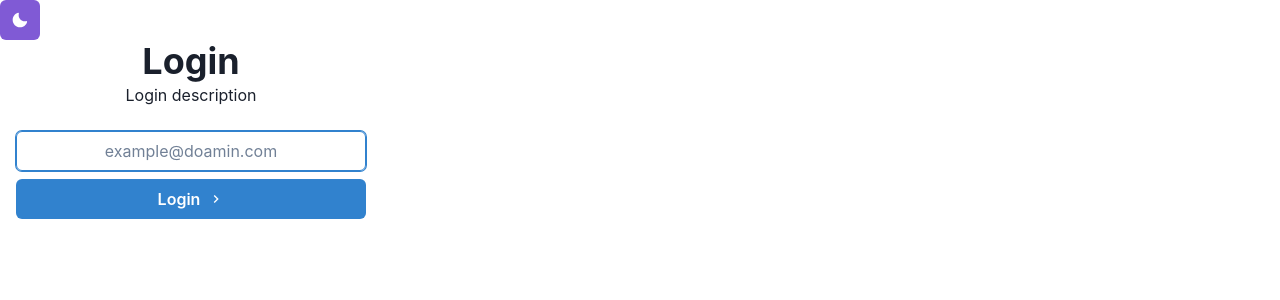
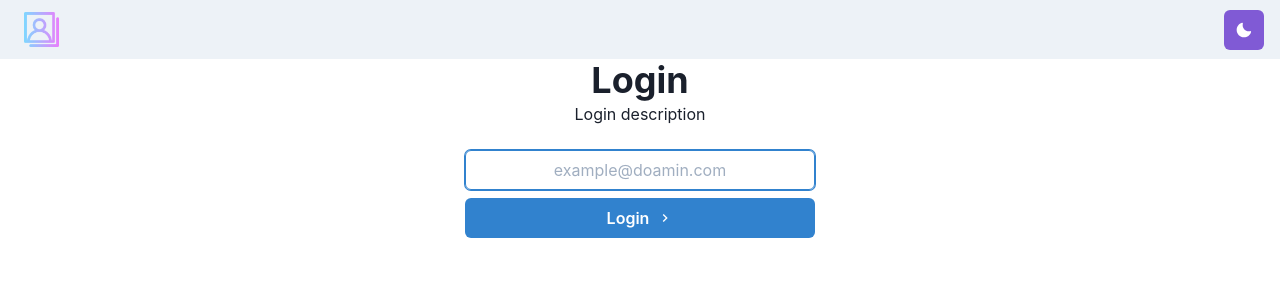
Before and after one commit to radoslavtomas/addressbook, a React (Vite) app: page / in a window 1280 px wide. Shown: the top 300 px of the page. Built offline with nearby package versions, Linux system fonts and the light colour scheme.

Commit message:
introduced layouts

```diff
--- a/package.json
+++ b/package.json
@@ -12,9 +12,11 @@
   "dependencies": {
     "@chakra-ui/icons": "^2.1.1",
     "@chakra-ui/react": "^2.8.1",
+    "@chakra-ui/theme-tools": "^2.1.1",
     "@emotion/react": "^11.11.1",
     "@emotion/styled": "^11.11.0",
     "framer-motion": "^10.16.4",
+    "prop-types": "^15.8.1",
     "react": "^18.2.0",
     "react-dom": "^18.2.0"
   },
--- a/src/App.jsx
+++ b/src/App.jsx
@@ -1,14 +1,10 @@
 import Login from './components/Login/Login.jsx'
-import ThemeToggleButton from './components/ThemeToggleButton.jsx'
 import './App.css'
 
 function App () {
   return (
     <>
-      <div>
-        <ThemeToggleButton/>
-        <Login/>
-      </div>
+      <Login/>
     </>
   )
 }
--- a/src/components/Login/Login.jsx
+++ b/src/components/Login/Login.jsx
@@ -1,10 +1,12 @@
 import { Box, Button, Center, Container, Heading, Input } from '@chakra-ui/react'
 import { ChevronRightIcon } from '@chakra-ui/icons'
+import Layout from '../../layouts/Guest.jsx'
 
 const Login = () => {
 
   return (
-    <Box>
+    <Layout>
+      <Center h="100%">
         <Container maxW="container.md">
           <Box display={{ md: 'flex' }} mb={6}>
             <Box flexGrow={1}>
@@ -46,7 +48,8 @@ const Login = () => {
             </Box>
           </Box>
         </Container>
-    </Box>
+      </Center>
+    </Layout>
   )
 }
 
--- /dev/null
+++ b/src/components/NavLink/NavLink.jsx
@@ -0,0 +1,26 @@
+import { Box, useColorModeValue } from '@chakra-ui/react'
+import PropTypes from 'prop-types'
+
+const NavLink = ({ children, target }) => {
+  return (
+    <Box
+      as="a"
+      px={2}
+      py={1}
+      rounded={'md'}
+      _hover={{
+        textDecoration: 'none',
+        bg: useColorModeValue('gray.200', 'gray.700'),
+      }}
+      href={target}>
+      {children}
+    </Box>
+  )
+}
+
+NavLink.propTypes = {
+  children: PropTypes.any,
+  target: PropTypes.string.isRequired
+}
+
+export default NavLink
--- a/src/index.css
+++ b/src/index.css
@@ -1,69 +1,3 @@
-:root {
-  font-family: Inter, system-ui, Avenir, Helvetica, Arial, sans-serif;
-  line-height: 1.5;
-  font-weight: 400;
-
-  color-scheme: light dark;
-  color: rgba(255, 255, 255, 0.87);
-  background-color: #242424;
-
-  font-synthesis: none;
-  text-rendering: optimizeLegibility;
-  -webkit-font-smoothing: antialiased;
-  -moz-osx-font-smoothing: grayscale;
-  -webkit-text-size-adjust: 100%;
+#root {
+    min-height: 100vh;
 }
-
-a {
-  font-weight: 500;
-  color: #646cff;
-  text-decoration: inherit;
-}
-a:hover {
-  color: #535bf2;
-}
-
-body {
-  margin: 0;
-  display: flex;
-  place-items: center;
-  min-width: 320px;
-  min-height: 100vh;
-}
-
-h1 {
-  font-size: 3.2em;
-  line-height: 1.1;
-}
-
-button {
-  border-radius: 8px;
-  border: 1px solid transparent;
-  padding: 0.6em 1.2em;
-  font-size: 1em;
-  font-weight: 500;
-  font-family: inherit;
-  background-color: #1a1a1a;
-  cursor: pointer;
-  transition: border-color 0.25s;
-}
-button:hover {
-  border-color: #646cff;
-}
-button:focus,
-button:focus-visible {
-  outline: 4px auto -webkit-focus-ring-color;
-}
-
-@media (prefers-color-scheme: light) {
-  :root {
-    color: #213547;
-    background-color: #ffffff;
-  }
-  a:hover {
-    color: #747bff;
-  }
-  button {
-    background-color: #f9f9f9;
-  }
-}
--- /dev/null
+++ b/src/layouts/Guest.jsx
@@ -0,0 +1,53 @@
+import { motion } from 'framer-motion'
+import ThemeToggleButton from '../components/ThemeToggleButton.jsx'
+import { Box, Flex, Image, useColorModeValue } from '@chakra-ui/react'
+import logo from '../assets/img/logo.png'
+import PropTypes from 'prop-types'
+import NavLink from '../components/NavLink/NavLink.jsx'
+
+const variants = {
+  hidden: { opacity: 0, x: 0, y: 20 },
+  enter: { opacity: 1, x: 0, y: 0 },
+  exit: { opacity: 0, x: -0, y: 20 }
+}
+
+const Layout = ({ children }) => {
+  return (
+    <motion.div
+      initial="hidden"
+      animate="enter"
+      exit="exit"
+      variants={variants}
+      transition={{ duration: 0.4, type: 'easeInOut' }}
+      style={{ position: 'relative', minHeight: '100vh' }}
+    >
+      <Flex flexDirection="column">
+
+        <Box bg={useColorModeValue('gray.100', 'gray.900')} px={4} py={2}>
+          <Flex alignItems={'center'} justifyContent={'space-between'}>
+            <NavLink target="/">
+              <Image
+                boxSize="35px"
+                objectFit="cover"
+                src={logo}
+                alt="logo"
+              />
+            </NavLink>
+            <ThemeToggleButton/>
+          </Flex>
+        </Box>
+
+        <Box flex="1">
+          {children}
+        </Box>
+
+      </Flex>
+    </motion.div>
+  )
+}
+
+Layout.propTypes = {
+  children: PropTypes.any
+}
+
+export default Layout
--- a/src/main.jsx
+++ b/src/main.jsx
@@ -7,7 +7,7 @@ import theme from '../theme.js'
 
 ReactDOM.createRoot(document.getElementById('root')).render(
   <React.StrictMode>
-    <ChakraProvider>
+    <ChakraProvider theme={theme}>
       <ColorModeScript initialColorMode={theme.config.initialColorMode}/>
       <App/>
     </ChakraProvider>
--- a/theme.js
+++ b/theme.js
@@ -1,4 +1,5 @@
 import { extendTheme } from '@chakra-ui/react'
+import { mode } from '@chakra-ui/theme-tools'
 
 // color mode config
 const config = {
@@ -6,6 +7,25 @@ const config = {
   useSystemColorMode: false,
 }
 
-const theme = extendTheme({ config })
+const styles = {
+  global: (props) => ({
+    body: {
+      fontFamily: 'body',
+      color: mode('gray.800', 'whiteAlpha.900')(props),
+      bg: mode('white', 'gray.800')(props),
+      lineHeight: 'base',
+      width: '100vw'
+    },
+    '*::placeholder': {
+      color: mode('gray.400', 'whiteAlpha.400')(props),
+    },
+    '*, *::before, &::after': {
+      borderColor: mode('gray.200', 'whiteAlpha.300')(props),
+      wordWrap: 'break-word',
+    },
+  }),
+}
+
+const theme = extendTheme({ config, styles })
 
 export default theme
```
Also changed, not shown: 1 other file (tests, documents, lock files or other folders). Lines whose indentation alone changed are shown as unchanged.
